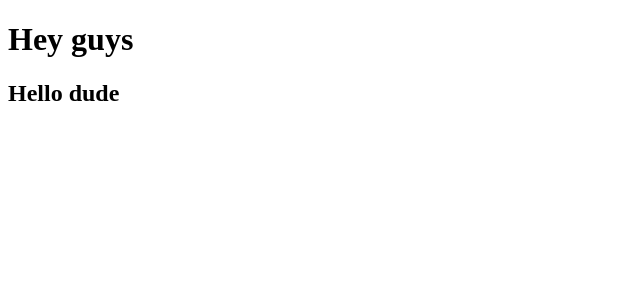
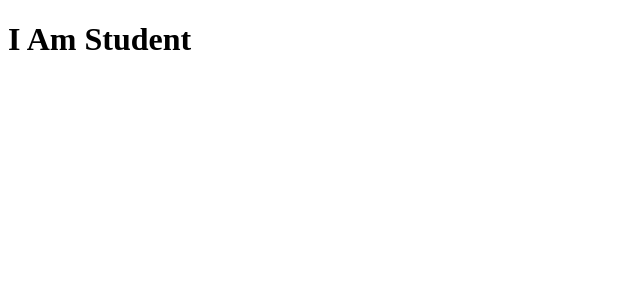
Before and after one commit to piyush-Rathor/React, a React (Create React App) app: page / in a window 1280 px wide. Shown: the top 300 px of the page, without its empty margins (0-640 px from the left). Built offline with nearby package versions, Linux system fonts and the light colour scheme.

Commit message:
creating Component And rendring Component using FX

```diff
--- /dev/null
+++ b/src/Student.js
@@ -0,0 +1,5 @@
+import React from 'react'
+const  Student=()=>{
+    return (<h1>I Am Student</h1>);
+}
+export default Student;
--- a/src/index.js
+++ b/src/index.js
@@ -1,5 +1,5 @@
 import React from 'react';
 import ReactDOM from 'react-dom';
-import App from "./App";
+import Student from "./Student";
 
-ReactDOM.render(<App />,document.getElementById("root"));
+ReactDOM.render(<Student />,document.getElementById("root"));
```
